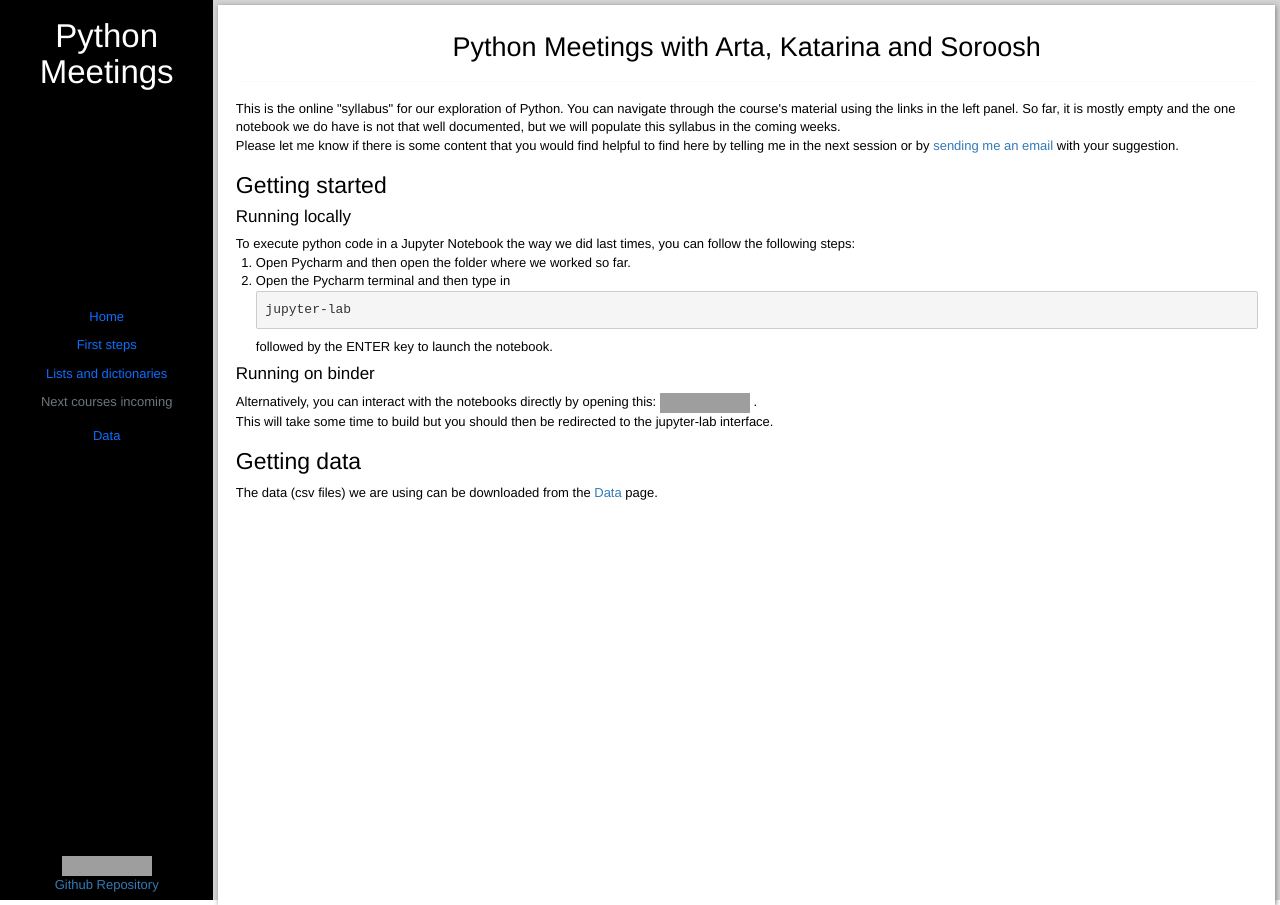
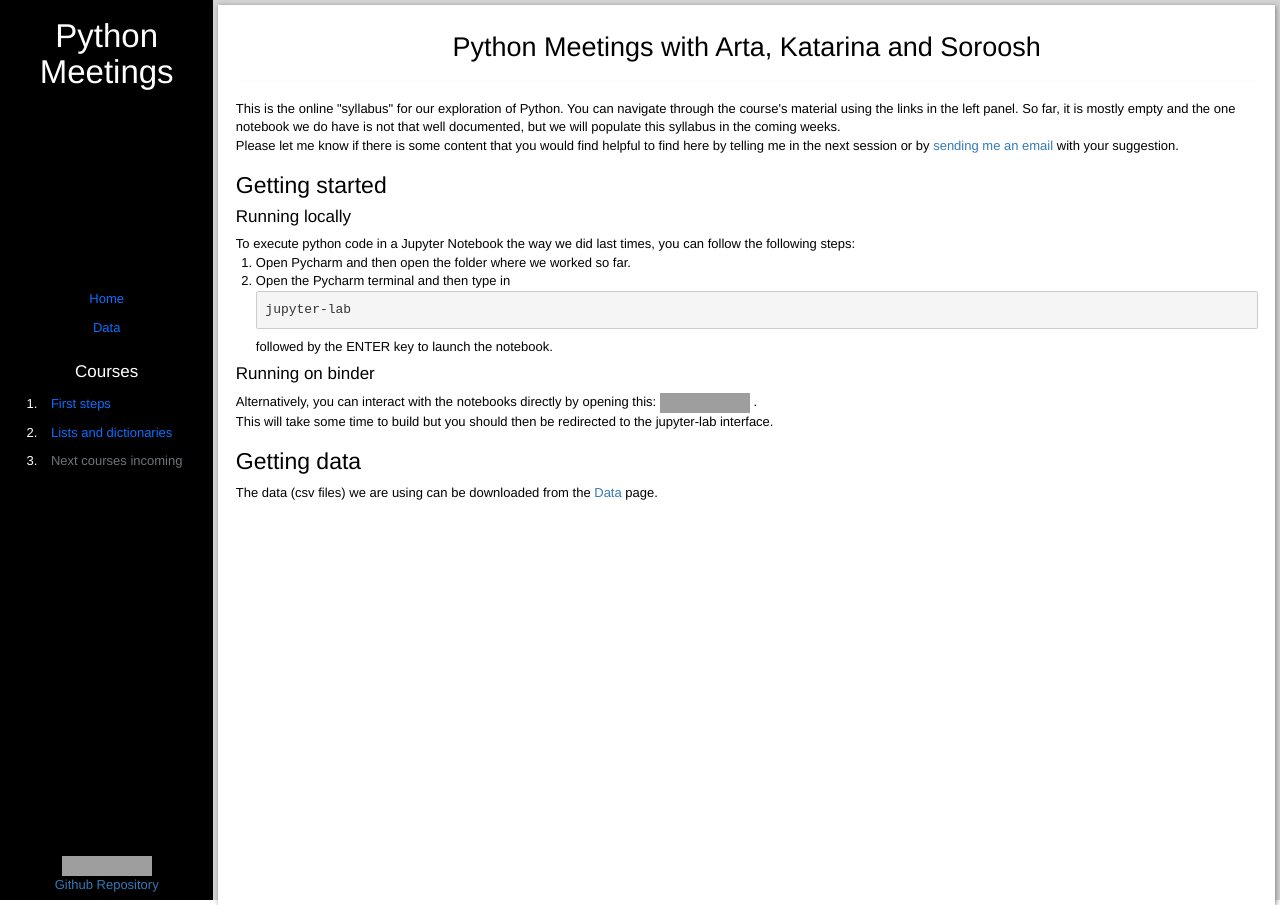
Before and after one commit to gildasmulders/PythonMeetings, a Jekyll site: the page built from docs/index.html, in a window 1280 px wide. Built offline with Jekyll 4.4.1, drawn with Linux system fonts in a browser that asks for light colours; nearby versions of some CDN libraries; comment, search, counter and statistics services are not loaded; grey boxes are pictures that could not be loaded.

Commit message:
improved nav

```diff
--- a/docs/_includes/nav.html
+++ b/docs/_includes/nav.html
@@ -1,7 +1,16 @@
 <nav class="nav flex-column">
     <a class="nav-link" href="{{site.baseurl}}/">Home</a>
-    <a class="nav-link" href="{{site.baseurl}}/courses/01_First_Steps.html">First steps</a>
-    <a class="nav-link" href="{{site.baseurl}}/courses/02_Lists_Dicts.html">Lists and dictionaries</a>
-    <a class="nav-link disabled" href="#">Next courses incoming</a>
-    <a class="nav-link mt-2" href="{{site.baseurl}}/pages/data">Data</a>
+    <a class="nav-link mb-3" href="{{site.baseurl}}/pages/data">Data</a>
+    <h4 class="mt-3" style="color: white;">Courses</h4>
+    <ol class="text-left">
+        <li>
+            <a class="nav-link" href="{{site.baseurl}}/courses/01_First_Steps.html">First steps</a>
+        </li>
+        <li>
+            <a class="nav-link" href="{{site.baseurl}}/courses/02_Lists_Dicts.html">Lists and dictionaries</a>
+        </li>
+        <li>
+            <a class="nav-link disabled" href="#">Next courses incoming</a>
+        </li>
+    </ol>
 </nav>
```
